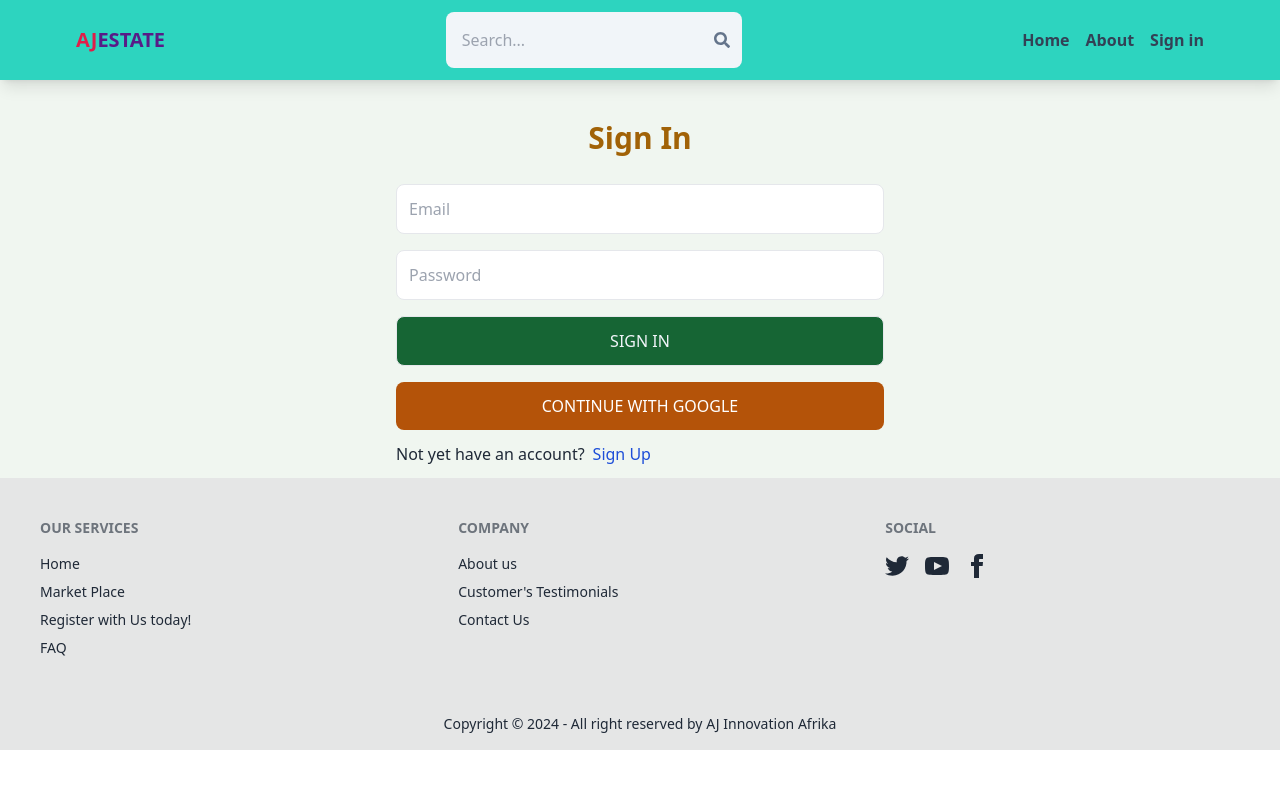
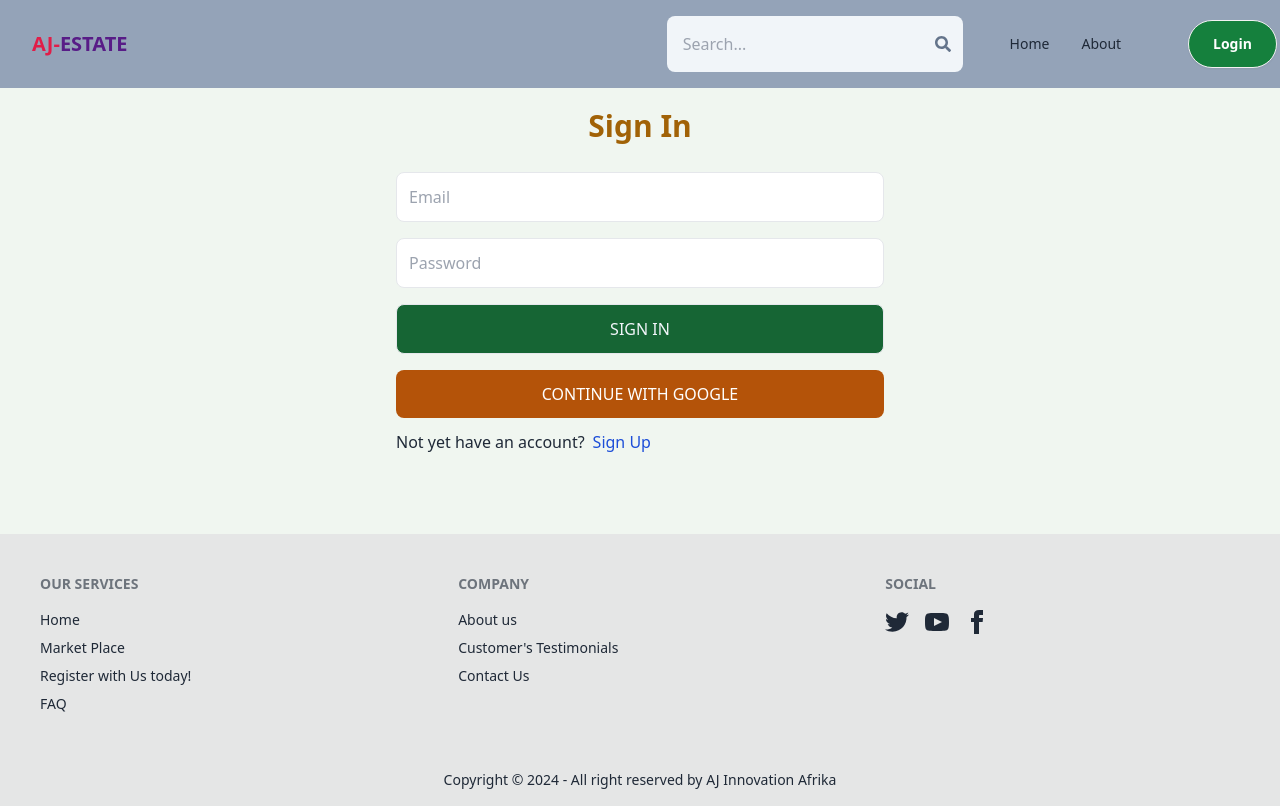
Before and after one commit to Julius-1993/RealEstateProject, a React (Vite) app in the folder AJ-EstateApp/: page /sign-in in a window 1280 px wide. Built offline with nearby package versions, Linux system fonts and the light colour scheme; no server answers.

Commit message:
General Correction

```diff
--- a/AJ-EstateApp/src/Screens/About.jsx
+++ b/AJ-EstateApp/src/Screens/About.jsx
@@ -2,7 +2,8 @@
 
 export default function About() {
   return (
-    <div className="py-20 px-4 max-w-6xl mx-auto border border-lime-600 mt-10 bg-amber-100 shadow-xl hover:scale-110">
+    <div className="pt-40 mx-auto justify-center items-center flex py-10 px-8">
+    <div className=" card bg-base-100 w-full shrink-0 shadow-2xl p-4">
       <h1 className="text-3xl font-bold mb-4 text-slate-800 text-center">
         About AJ Estate
       </h1>
@@ -34,5 +35,6 @@
         making that a reality for each and every one of our clients.
       </p>
     </div>
+    </div>
   );
 }
--- a/AJ-EstateApp/src/Screens/Profile.jsx
+++ b/AJ-EstateApp/src/Screens/Profile.jsx
@@ -162,7 +162,7 @@
     }
   };
   return (
-    <div className="p-3 max-w-lg mx-auto">
+    <div className="p-3 max-w-lg mx-auto py-20">
       <h1 className="text-3xl font-bold text-center my-7">Profile</h1>
       <form onSubmit={handleSubmit} className="flex flex-col gap-3">
         <input
--- a/AJ-EstateApp/src/Screens/SignIn.jsx
+++ b/AJ-EstateApp/src/Screens/SignIn.jsx
@@ -45,7 +45,7 @@
     }
   };
   return (
-    <div className="p-3 max-w-lg mx-auto">
+    <div className="p-3 max-w-lg mx-auto py-20">
       <h1 className="text-3xl text-center font-semibold my-7 text-yellow-700">
         Sign In
       </h1>
--- a/AJ-EstateApp/src/Screens/SignUp.jsx
+++ b/AJ-EstateApp/src/Screens/SignUp.jsx
@@ -46,7 +46,7 @@
     }
   };
   return (
-    <div className="p-3 max-w-lg mx-auto">
+    <div className="p-3 max-w-lg mx-auto py-20">
       <h1 className="text-3xl text-center font-semibold my-7 text-yellow-700">
         SignUp
       </h1>
--- a/AJ-EstateApp/src/Screens/UpdateListing.jsx
+++ b/AJ-EstateApp/src/Screens/UpdateListing.jsx
@@ -26,6 +26,7 @@
     bathrooms: 1,
     regularPrice: 100000,
     discountPrice: 0,
+    percentagePrice: 0,
     offer: false,
     furnished: false,
     parking: false,
@@ -301,6 +302,22 @@
                 <span className="text-xs font-semibold">(&#8358; / month)</span>
               </div>
             </div>
+            <div className=" flex items-center gap-2">
+              <input
+                type="number"
+                id="interest"
+                min="0"
+                max="600000000"
+                required
+                onChange={handleChange}
+                value={formData.interest}
+                className="border border-slate-500 p-3 rounded-lg"
+              />
+              <div className="flex flex-col items-center">
+                <p>Interest Fee</p>
+                <span className="text-xs font-semibold">(  %)</span>
+              </div>
+            </div>
             {formData.offer &&(
               <div className=" flex items-center gap-2">
               <input
--- a/AJ-EstateApp/src/component/CustomerTestimonial.jsx
+++ b/AJ-EstateApp/src/component/CustomerTestimonial.jsx
@@ -1,6 +1,6 @@
 import React, { useEffect, useState } from "react";
 import ReviewList from "./ReviewList";
-import { AddReview } from "./AddReview";
+
 
 
 export default function CustomerTestimonial() {
--- a/AJ-EstateApp/src/component/Header.jsx
+++ b/AJ-EstateApp/src/component/Header.jsx
@@ -2,11 +2,18 @@
 import { Link, useNavigate } from "react-router-dom";
 import { useSelector } from "react-redux";
 import { useEffect, useState } from "react";
+import {
+  signOutUserStart,
+  signOutUserFaliure,
+  signOutUserSuccess,
+} from "../redux/user/userSlice";
+import { useDispatch } from "react-redux";
 
 export default function Header() {
   const { currentUser } = useSelector((state) => state.user);
   const [searchTerm, setSearchTerm] = useState("");
   const navigate = useNavigate();
+  const dispatch = useDispatch();
   //SEARCH BAR
   const handleSubmit = (e) => {
     e.preventDefault();
@@ -16,26 +23,92 @@
     navigate(`/search?${searchQuery}`);
   };
 
-  useEffect(() =>{
+  useEffect(() => {
     const urlParams = new URLSearchParams(location.search);
-    const searchTermFromUrl = urlParams.get('searchTerm');
+    const searchTermFromUrl = urlParams.get("searchTerm");
     if (searchTermFromUrl) {
       setSearchTerm(searchTermFromUrl);
     }
   }, [location.search]);
 
+  const handleSignOut = async () => {
+    try {
+      dispatch(signOutUserStart());
+      const res = await fetch("/api/auth/signout");
+      const data = await res.json();
+      if (data.success === false) {
+        dispatch(signOutUserFaliure(data.message));
+        return;
+      }
+      dispatch(signOutUserSuccess(data));
+    } catch (error) {
+      console.log(error);
+    }
+  };
+  return (
+    <div className="max-w-screen-2xl fixed top-0 left-0 z-50 h-16 w-full">
+      <div className="navbar bg-slate-400 px-8 justify-between p-4">
+        <div className="navbar-start">
+          <div className="dropdown">
+            <div tabIndex={0} role="button" className="btn btn-ghost lg:hidden">
+              <svg
+                xmlns="http://www.w3.org/2000/svg"
+                className="h-5 w-5"
+                fill="none"
+                viewBox="0 0 24 24"
+                stroke="currentColor"
+              >
+                <path
+                  strokeLinecap="round"
+                  strokeLinejoin="round"
+                  strokeWidth="2"
+                  d="M4 6h16M4 12h8m-8 6h16"
+                />
+              </svg>
+            </div>
 
-  return (
-    <header className="bg-teal-400 shadow-lg sticky top-0">
-      <div className="flex justify-between items-center max-w-6xl p-3 mx-auto">
+            <ul
+              tabIndex={0}
+              className="menu menu-sm dropdown-content bg-base-100 rounded-box z-[1] mt-3 w-52 p-2 shadow"
+            >
+              <li>
+                <Link
+                  to="/"
+                  className="text-slate-700 hover:text-slate-300 font-bold "
+                >
+                  Home
+                </Link>
+              </li>
+              <li>
+                <Link
+                  to="/about"
+                  className="text-slate-700 hover:text-slate-300 font-bold"
+                >
+                  About
+                </Link>
+              </li>
+
+              <li>
+                <Link
+                  to="/contact"
+                  className="text-slate-700 hover:text-slate-300 font-bold"
+                >
+                  Contact Us
+                </Link>
+              </li>
+            </ul>
+          </div>
           <Link to="/">
-          <h1 className="font-bold text-sm sm:text-xl flex flex-wrap">
-            <span className="text-rose-600">AJ</span>
+            <h1 className="font-bold text-sm sm:text-xl flex flex-wrap ">
+              <span className="text-rose-600">AJ-</span>
               <span className="text-purple-900">ESTATE</span>
             </h1>
           </Link>
-
-        <form onChange={handleSubmit} className="flex bg-slate-100 p-3 rounded-lg items-center ">
+        </div>
+        <form
+          onChange={handleSubmit}
+          className="flex bg-slate-100 p-3 rounded-lg items-center sm:shrink-0  "
+        >
           <input
             type="search"
             placeholder="Search..."
@@ -47,34 +120,72 @@
             <FaSearch className="text-slate-500" />
           </button>
         </form>
-        <ul className="flex gap-4 ">
-          <Link to="/">
-            <li className="text-slate-700 hover:text-slate-300 font-bold hidden sm:inline md:inline">
+        <div className="navbar-center hidden lg:flex">
+          <ul className="menu menu-horizontal px-1 ">
+            <li>
+              <Link to="/" className="flex mx-auto gap-4">
                 Home
+              </Link>
             </li>
-          </Link>
-
-          <Link to="/about">
-            <li className="text-slate-700 hover:text-slate-300 font-bold hidden sm:inline md:inline">
-              About
+            <li>
+              <Link to="/about">About</Link>
             </li>
-          </Link>
-          <Link to="/profile">
+          </ul>
+        </div>
+        <div className="dropdown dropdown-end">
+          <div tabIndex={0} role="button" className="px-5">
+            <div className="w-10 rounded-full ">
+              <Link>
                 {currentUser ? (
                   <img
-                className="rounded-full h-7 w-7 object-cover"
+                    className="rounded-full h-7 w-7 "
                     src={currentUser.avatar}
                     alt="profile"
                   />
                 ) : (
-              <li className="text-slate-700 hover:text-purple-400 font-bold sm:inline md:inline">
-                {" "}
-                Sign in
-              </li>
+                  <div className="navbar-end">
+                    <button href='/sign-in' className="btn flex items-center gap-2 rounded-full px-6 bg-green-700 text-white mr-20">
+                      Login
+                    </button>
+                  </div>
+                  // <button >
+                  //   Sign in
+                  // </button>
                 )}
               </Link>
+            </div>
+          </div>
+          <ul
+            tabIndex={0}
+            className="menu menu-sm dropdown-content bg-base-100 rounded-box z-[1] mt-3 w-52 p-2 shadow"
+          >
+            <li>
+              <Link
+                to="/profile"
+                className="text-slate-700 hover:text-slate-300 font-bold "
+              >
+                Profile
+              </Link>
+            </li>
+            <li>
+              <Link
+                to="/"
+                className="text-slate-700 hover:text-slate-300 font-bold "
+              >
+                Home
+              </Link>
+            </li>
+            <li>
+              <a
+                className="text-slate-700 hover:text-slate-300 font-bold "
+                onClick={handleSignOut}
+              >
+                Logout
+              </a>
+            </li>
           </ul>
         </div>
-    </header>
+      </div>
+    </div>
   );
 }
```
Also changed, not shown: AJ-EstateApp/src/Screens/CreateListing.jsx (+19 -2 lines), AJ-EstateApp/src/Screens/Listing.jsx (+15 -9 lines), AJ-EstateApp/src/component/ListingItem.jsx (+24 -22 lines), AJ-EstateApp/src/index.css (line endings or trailing spaces), 1 other file (tests, documents, lock files or other folders). Lines whose indentation alone changed are shown as unchanged.
